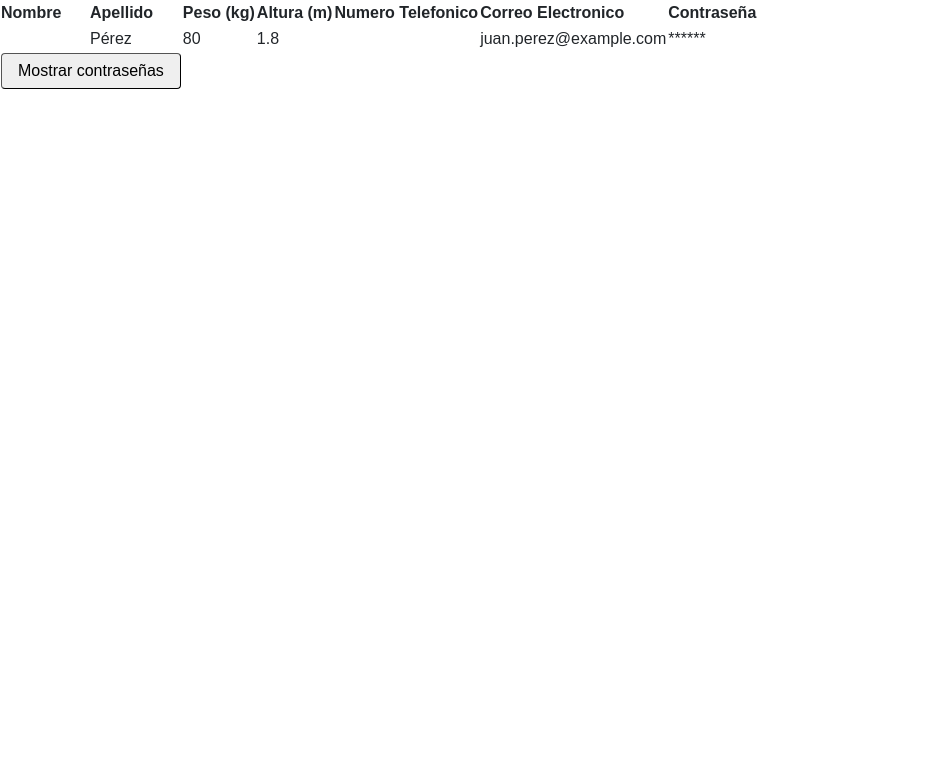
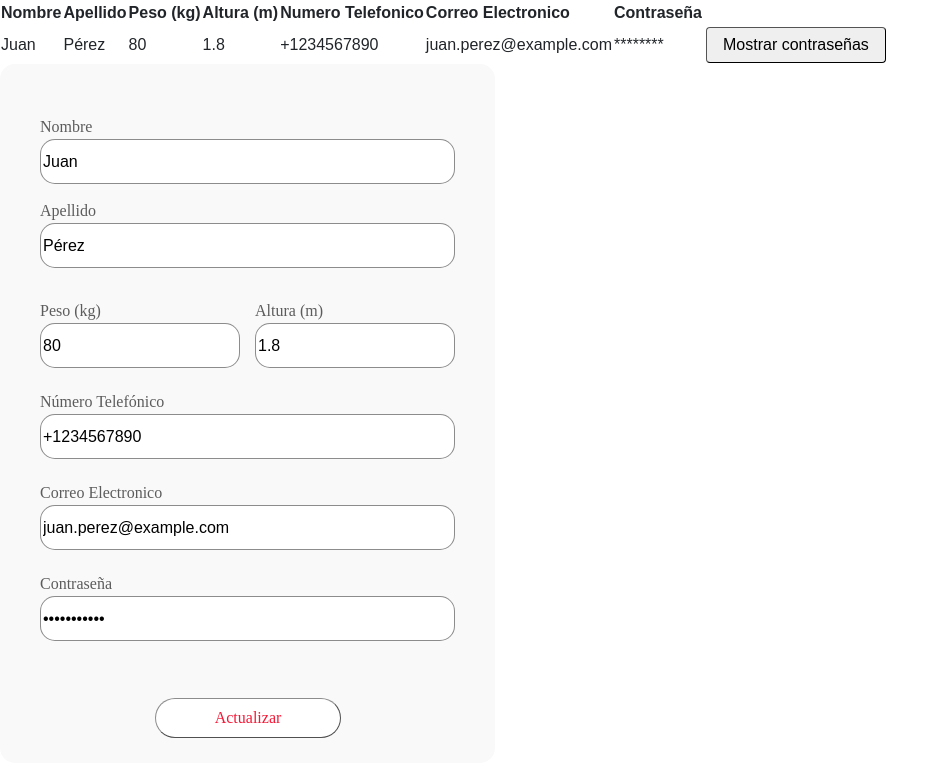
Before and after one commit to VictorVillalva/EDA-Health-Care, a React (Vite) app: page / in a window 1280 px wide. Both pictures are taken after a click on the button "Editar datos". Shown: the top 776 px of the page, without its empty margins (0-948 px from the left). Built offline with nearby package versions, Linux system fonts and the light colour scheme.

Commit message:
UpdatePatient al 99.99%

```diff
--- a/package.json
+++ b/package.json
@@ -9,12 +9,10 @@
     "preview": "vite preview"
   },
   "dependencies": {
-    "navigator": "^1.0.1",
     "normalize.css": "^8.0.1",
     "prop-types": "^15.8.1",
     "react": "^18.2.0",
-    "react-dom": "^18.2.0",
-    "reactstrap": "^9.1.6"
+    "react-dom": "^18.2.0"
   },
   "devDependencies": {
     "@types/react": "^18.0.28",
--- a/src/atoms/InputForm.jsx
+++ b/src/atoms/InputForm.jsx
@@ -1,14 +1,8 @@
-import React from 'react'
+import React from 'react';
 import '../assets/Styles/input-form.css';
-// import PropTypes from 'prop-types';
-const InputForm = (props,{value, onChange}) => {
+const InputForm = ({type, name, value, onChange}) => {
   return (
-  <input autoComplete={props.text2} id={props.id}  type={`${props.type}`} value={value} onChange={onChange} className='input-form-input input-form'/>
+  <input type={`${type}`} id={name} name={name}  value={value} onChange={onChange} className='input-form-input input-form'/>
   )
-}
-// InputForm.propTypes = {
-//   type: PropTypes.string,
-//   text2: PropTypes.string,
-//   id: PropTypes.string,
-// }
+};
 export default InputForm;
--- a/src/molecules/Button2.jsx
+++ b/src/molecules/Button2.jsx
@@ -1,11 +1,10 @@
 import React from 'react';
-import PropTypes from 'prop-types';
-import '../assets/Styles/button2.css'
+import '../assets/Styles/button2.css';
 const Button2 = (props) => {
   return (
     <div className='button2-container button2'>
       <button
-        type="submit"
+        type={`${props.type}`}
         className="button2-button2 button"
       >
         <a className="button2-text">
@@ -14,8 +13,5 @@ const Button2 = (props) => {
       </button>
     </div >
   )
-}
-Button2.propTypes = {
-  text: PropTypes.string,
-}
+};
 export default Button2;
--- a/src/pages/FormUpdate.jsx
+++ b/src/pages/FormUpdate.jsx
@@ -3,9 +3,9 @@ import React, { useState } from "react";
 import TextForm from "../atoms/TextForm";
 import InputForm from "../atoms/InputForm";
 import Button2 from "../molecules/Button2";
-import '../assets/Styles/form-update.css'
+import '../assets/Styles/form-update.css';
 
-const FormUpdate = ({ patient, onSave }) => {
+const FormUpdate = ({ patient, onSubmit }) => {
     const [firstName, setFirstName] = useState(patient.firstName);
     const [lastName, setLastName] = useState(patient.lastName);
     const [weight, setWeight] = useState(patient.weight);
@@ -16,7 +16,7 @@ const FormUpdate = ({ patient, onSave }) => {
 
     const handleSubmit = (event) => {
         event.preventDefault();
-        onSave({
+        onSubmit({
             firstName,
             lastName,
             weight,
@@ -33,48 +33,48 @@ const FormUpdate = ({ patient, onSave }) => {
                     <TextForm
                         text="Nombre"
                     ></TextForm>
-                    <InputForm type="text" text2="on"></InputForm>
+                    <InputForm type="text" name={"firstName"} value={firstName} onChange={(e) => setFirstName(e.target.value)}></InputForm>
                 </div>
                 <div className="form-update-data-container2">
                     <TextForm
                         text="Apellido"
                     ></TextForm>
-                    <InputForm type="text"></InputForm>
+                    <InputForm type="text" name={"lastName"} value={lastName} onChange={(e) => setLastName(e.target.value)}></InputForm>
                 </div>
                 <div className="form-update-data-container3">
                     <TextForm
                         text="Peso (kg)"
                     ></TextForm>
-                    <InputForm type="number"></InputForm>
+                    <InputForm type="number" name={"weight"}  value={weight} onChange={(e) => setWeight(e.target.value)}></InputForm>
                 </div>
                 <div className="form-update-data-container4">
                     <TextForm
                         text="Altura (m)"
                     ></TextForm>
-                    <InputForm type="number"></InputForm>
+                    <InputForm type="number" name={"height"}  value={height} onChange={(e) => setHeight(e.target.value)}></InputForm>
                 </div>
                 <div className="form-update-data-container5">
                     <TextForm
                         text="Número Telefónico "
                     ></TextForm>
-                    <InputForm type="tel" text2="tel"></InputForm>
+                    <InputForm type="tel" name={"phone"}  value={phone} onChange={(e) => setPhone(e.target.value)}></InputForm>
                 </div>
                 <div className="form-update-data-container6">
                     <TextForm
                         text="Correo Electronico"
                     ></TextForm>
-                    <InputForm type='email' text2="email"></InputForm>
+                    <InputForm type='email' name={"email"}  value={email} onChange={(e) => setEmail(e.target.value)}></InputForm>
                 </div>
                 <div className="form-update-data-container7">
                     <TextForm
                         text="Contraseña"
                     ></TextForm>
-                    <InputForm type="password" ></InputForm>
+                    <InputForm type="password" name={"password"}  value={password} onChange={(e) => setPassword(e.target.value)} ></InputForm>
                 </div>
-                <Button2 text="Actualizar" ></Button2>
+                <Button2 type="submit" text="Actualizar"></Button2>
             </div>
         </form>
     )
-}
+};
 
 export default FormUpdate;
--- a/src/pages/PatientDetails.jsx
+++ b/src/pages/PatientDetails.jsx
@@ -1,8 +1,11 @@
-import React, { useState } from 'react'
+import React, { useState } from 'react';
 import FormUpdate from './FormUpdate';
+
 const PatientDetails = () => {
     const [showPassword, setShowPassword] = useState(false);
     const [editing, setEditing] = useState(false);
+
+    //Datos para probar que esto funciona
     const [patient, setPatient] = useState({
         firstName: 'Juan',
         lastName: 'Pérez',
@@ -28,9 +31,11 @@ const PatientDetails = () => {
 
     const toggleShowPassword = () => {
         setShowPassword(!showPassword);
-    }
+    };
 
     return (
+        <>
+
             <table>
                 <thead>
                     <tr>
@@ -44,32 +49,32 @@ const PatientDetails = () => {
                     </tr>
                 </thead>
                 <tbody>
-                <tr key={patient.id}>
-                    <td>{patient.name}</td>
+                    <tr>
+                        <td>{patient.firstName}</td>
                         <td>{patient.lastName}</td>
                         <td>{patient.weight}</td>
                         <td>{patient.height}</td>
-                    <td>{patient.phoneNumber}</td>
+                        <td>{patient.phone}</td>
                         <td>{patient.email}</td>
-                    <td>{showPassword ? patient.password : '******'}</td>
-                </tr>
-            </tbody>
-            <tfoot>
-                <tr>
-                    <td colSpan="2">
+                        <td>{showPassword ? patient.password : '********'}</td>
+                        <td>
+
+                        </td>
+                        <td>
                             <button onClick={toggleShowPassword}>
                                 {showPassword ? 'Ocultar contraseñas' : 'Mostrar contraseñas'}
                             </button>
                         </td>
                     </tr>
-            </tfoot>
+                </tbody>
+            </table>
             {editing ? (
-                <FormUpdate patient={patient} onSave={handleSave} />
+                <FormUpdate patient={patient} onSubmit={handleSave} />
             ) : (
                 <button onClick={handleEdit}>Editar datos</button>
             )}
-        </table>
+        </>
     );
-}
+};
 
 export default PatientDetails;
```
Also changed, not shown: src/atoms/TextForm.jsx (+3 -8 lines), src/pages/EditPatientPage.jsx (deleted, +0 -35 lines), 1 other file (tests, documents, lock files or other folders). Lines whose indentation alone changed are shown as unchanged.
